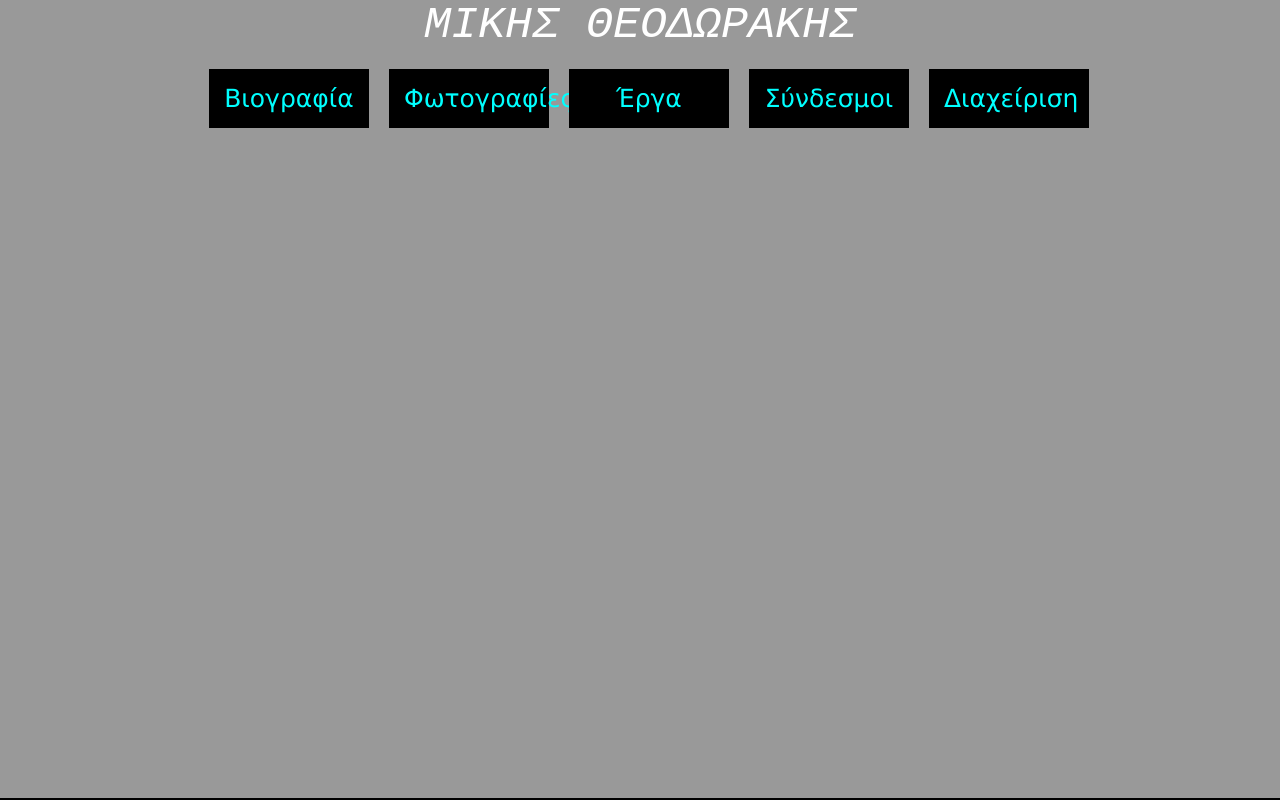
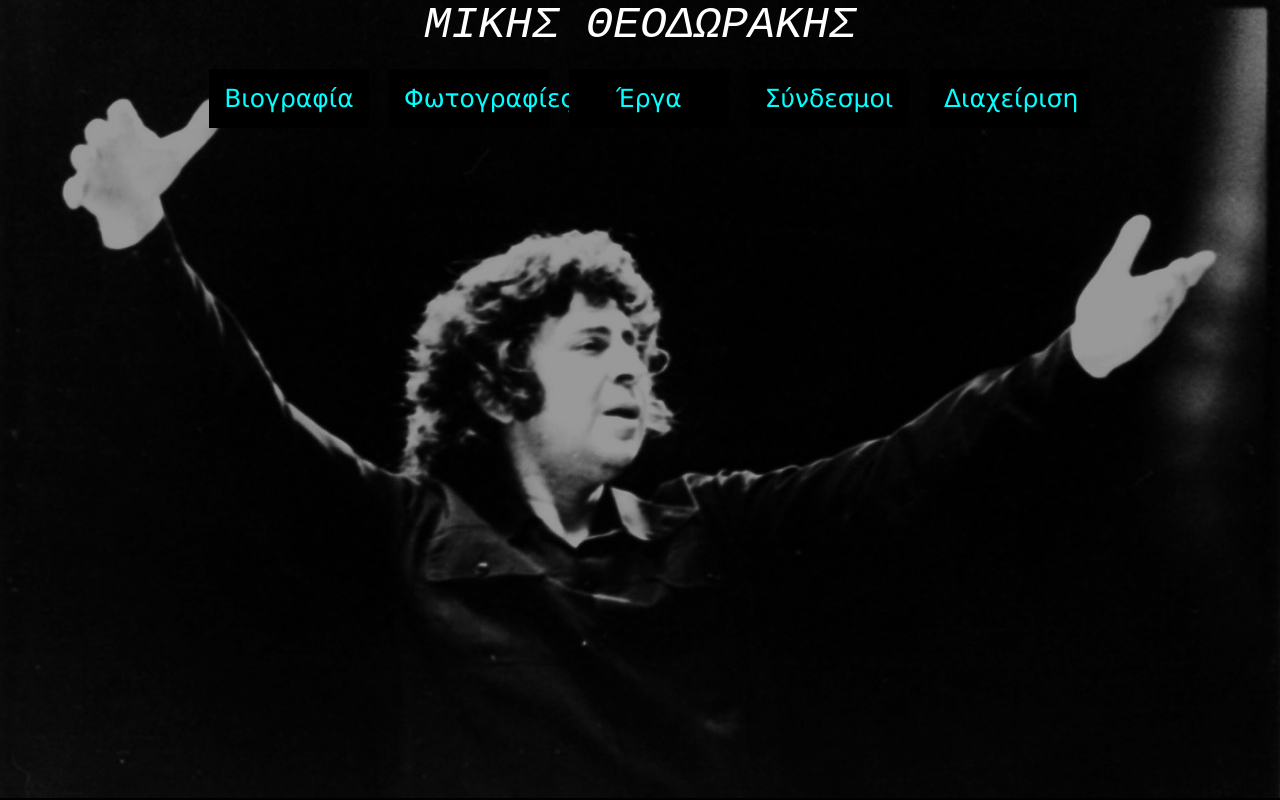
Before and after one commit to ntalgio/wwwMikisProject, a plain HTML site: page index.html in a window 1280 px wide. Drawn offline with Linux system fonts and the light colour scheme; the site is published under a folder, as on GitHub Pages, so addresses that start at the root find nothing.

Commit message:
Update page.css

```diff
--- a/page.css
+++ b/page.css
@@ -135,7 +135,7 @@ footer {
     width: 17%;
 }
 body{
-    background-image: url(/1970/b_23989_or_401.jpg);
+    background-image: url(1970/b_23989_or_401.jpg);
     background-position: center;
     background-size: cover;
 }
```
